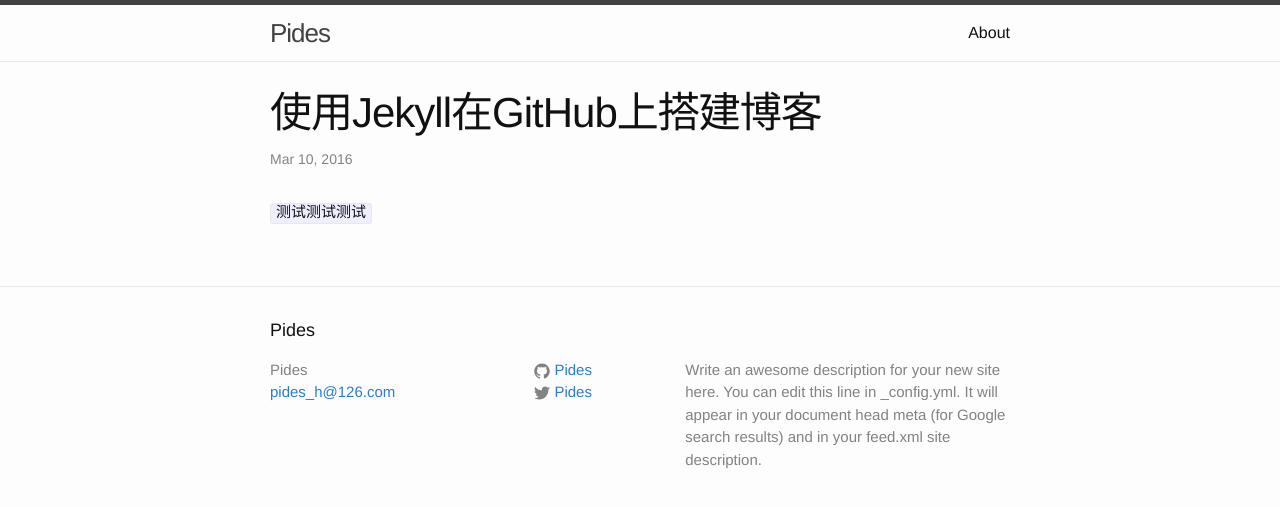
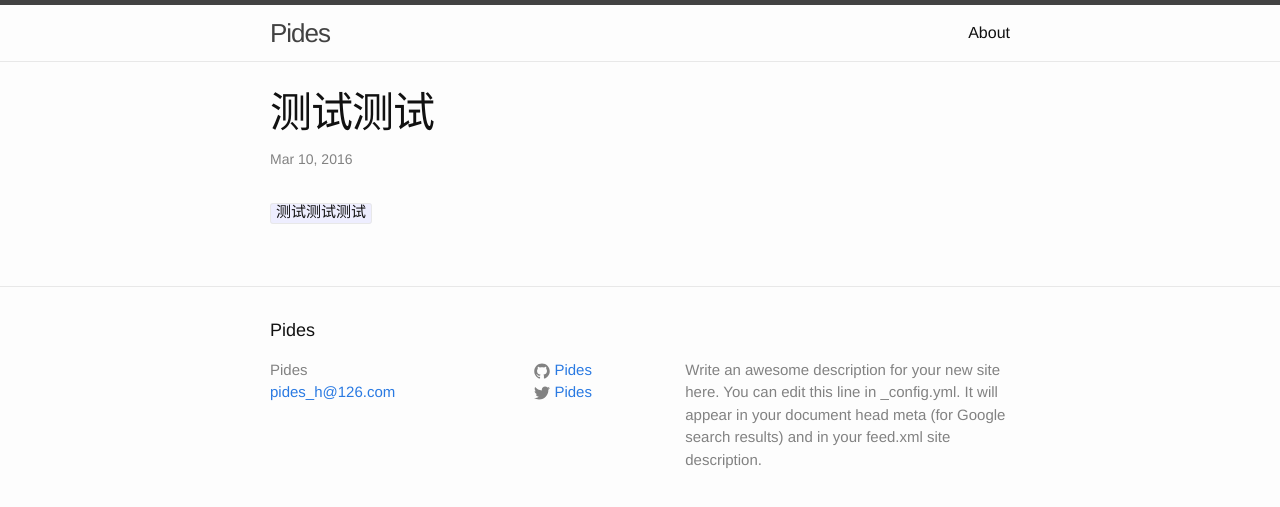
Before and after one commit to pides/pides, a Jekyll site: the page built from _posts/2016-03-10-testmarkdown.markdown, in a window 1280 px wide. Shown: the top 507 px of the page. Built offline with Jekyll 4.4.1, drawn with Linux system fonts in a browser that asks for light colours.

Commit message:
changes
changes

```diff
--- a/_posts/2016-03-10-testmarkdown.markdown
+++ b/_posts/2016-03-10-testmarkdown.markdown
@@ -1,6 +1,6 @@
 ---
 layout: post
-title:  "使用Jekyll在GitHub上搭建博客"
+title:  "测试测试"
 date:   2016-03-10 16:44:00 +0800
 categories: jekyll update
 ---
```
